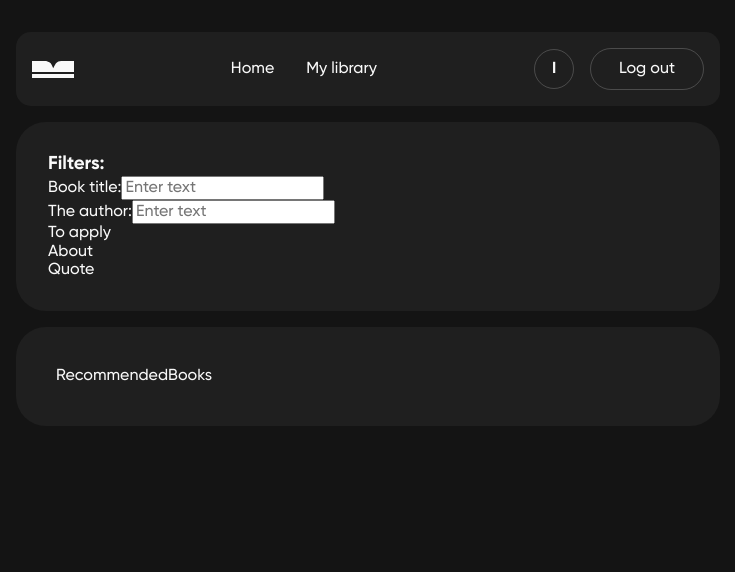
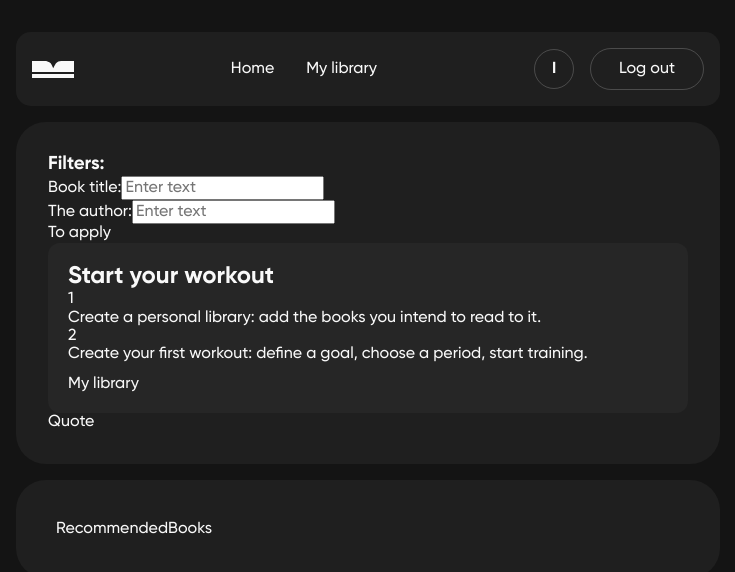
Before and after one commit to vitalii-cherukha/read-journey, a React (Vite) app: page / in a window 1280 px wide. Shown: the top 572 px of the page, without its empty margins (272-1007 px from the left). Built offline with nearby package versions, Linux system fonts and the light colour scheme.

Commit message:
add markup in  OnboardingCard component

```diff
--- a/src/components/common/OnboardingCard/OnboardingCard.module.css
+++ b/src/components/common/OnboardingCard/OnboardingCard.module.css
@@ -0,0 +1,5 @@
+.wrapper {
+  background-color: var(--color-bg-secondary);
+  border-radius: 12px;
+  padding: 20px;
+}
--- a/src/components/common/OnboardingCard/OnboardingCard.tsx
+++ b/src/components/common/OnboardingCard/OnboardingCard.tsx
@@ -1,7 +1,34 @@
+import { Link } from 'react-router';
 import css from './OnboardingCard.module.css';
 
 const OnboardingCard = () => {
-  return <div className={css.wrapper}>About</div>;
+  return (
+    <div className={css.wrapper}>
+      <h2 className={css.title}>Start your workout</h2>
+      <ul className={css.list}>
+        <li className={css.item}>
+          <span className={css.number}>1</span>
+          <p className={css.text}>
+            <span className={css.textAccent}>Create a personal library:</span>{' '}
+            add the books you intend to read to it.
+          </p>
+        </li>
+        <li className={css.item}>
+          <span className={css.number}>2</span>
+          <p className={css.text}>
+            <span className={css.textAccent}> Create your first workout:</span>{' '}
+            define a goal, choose a period, start training.
+          </p>
+        </li>
+      </ul>
+      <Link to="/library" className={css.link}>
+        My library
+        <svg className={css.icon} width="24" height="24">
+          <use href="/sprite.svg#arrow-right" />
+        </svg>
+      </Link>
+    </div>
+  );
 };
 
 export default OnboardingCard;
```
